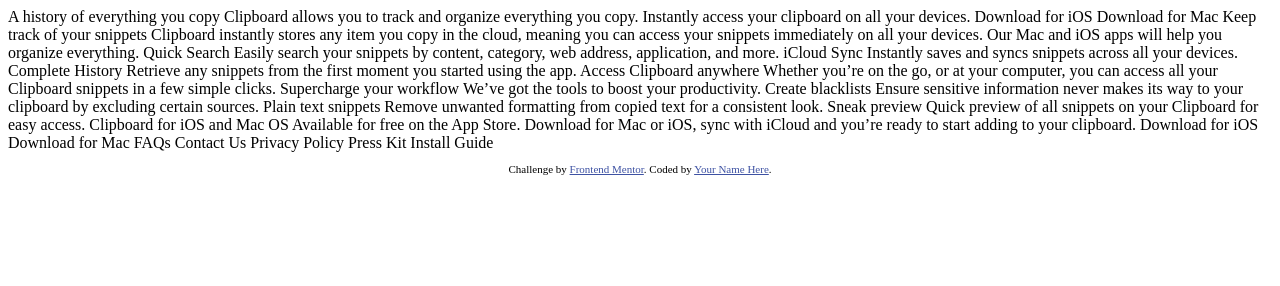
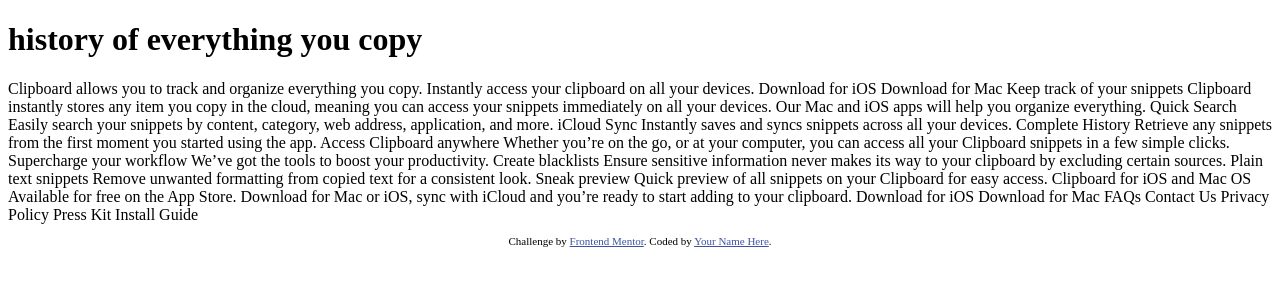
Before and after one commit to haleymedina/clipboard, a plain HTML site: page index.html in a window 1280 px wide. Drawn offline with Linux system fonts and the light colour scheme.

Commit message:
added h1 tag

```diff
--- a/clipboard-landing-page-master/index.html
+++ b/index.html
@@ -16,7 +16,7 @@
 </head>
 <body>
 
-  A history of everything you copy
+  <h1>history of everything you copy</h1>
 
   Clipboard allows you to track and organize everything you
   copy. Instantly access your clipboard on all your devices.
```
